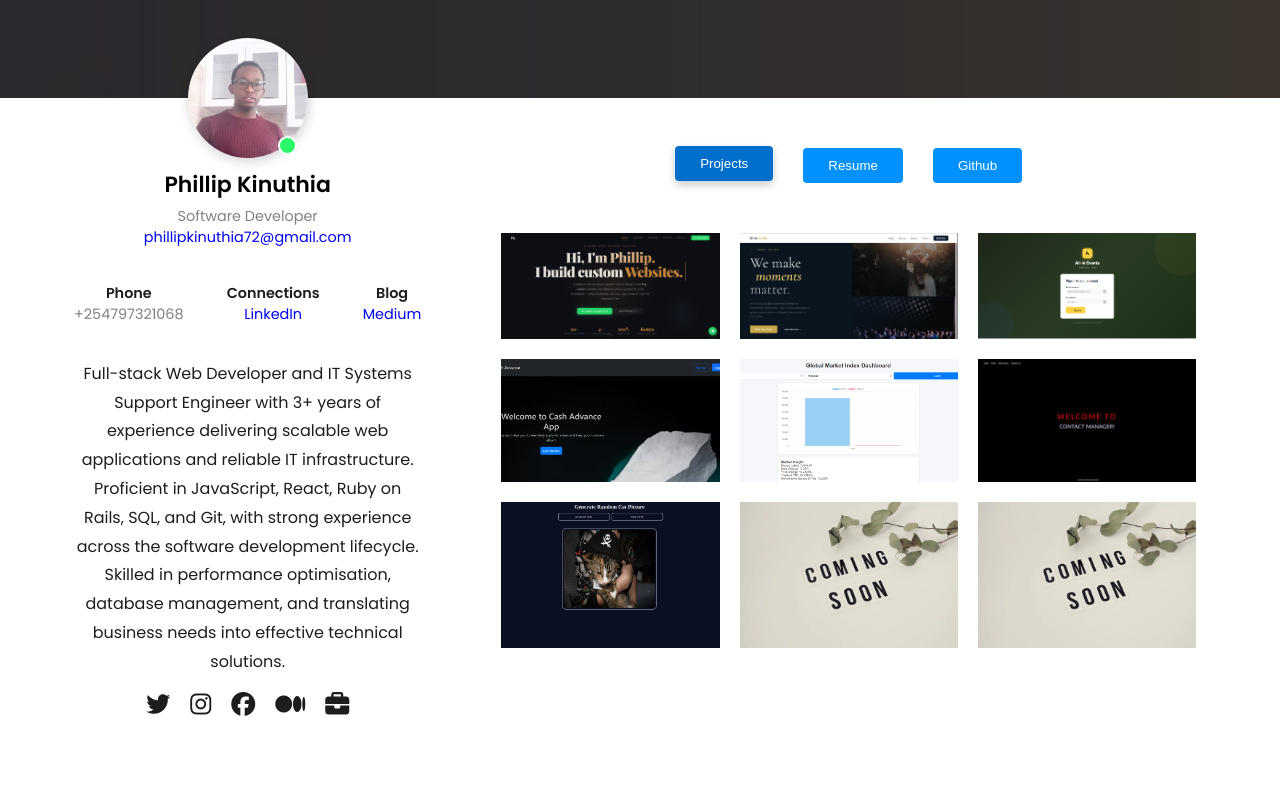
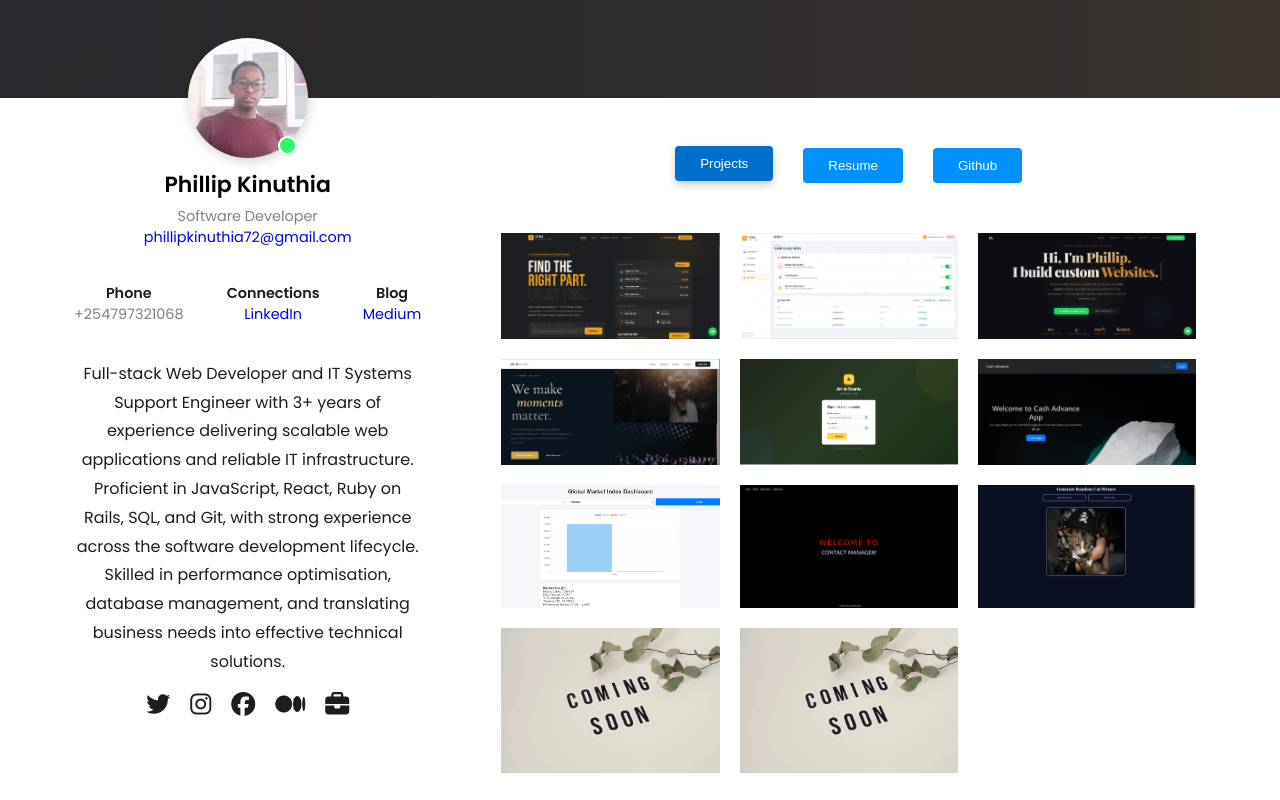
Before and after one commit to littlephillips/PhillipsPortfolio, a React (Create React App) app: page / in a window 1280 px wide. Built offline with nearby package versions, Linux system fonts and the light colour scheme.

Commit message:
added two projects to the portfolio

```diff
--- a/src/pages/Project/ProjectPage.js
+++ b/src/pages/Project/ProjectPage.js
@@ -2,7 +2,9 @@ import React from 'react';
 import '../../styles/project.css';
 
 const images = [
-  { src: '/assets/img/pk.png',            alt: 'Web Developer Portfolio', link: 'https://phillipkinuthiawebdevs.vercel.app/', name: 'Phillip Web Devs' },
+  { src: '/assets/img/estakaparts.png',        alt: 'estakaparts',      link: 'https://estakaparts.web.app/',    name: 'Estaka Parts' },
+  { src: '/assets/img/estakapart_crm.png',    alt: 'estakaparts_crm',  link: 'https://estaka-crm.web.app/', name: 'Estaka Parts CRM' },
+  { src: '/assets/img/pk.png',            alt: 'Web Developer Portfolio', link: 'https://phillipkinuthiawebdevs.vercel.app/', name: 'Phillip Agency' },
   { src: '/assets/img/allInvents.png',        alt: 'allInvents',      link: 'https://allineventsclient.web.app/',    name: 'AllInEvents' },
   { src: '/assets/img/allInvents_crm.png',    alt: 'allInvents_crm',  link: 'https://allinevents-6be19.web.app/crm', name: 'AllInEvents CRM' },
   { src: '/assets/img/cashdvance.png',        alt: 'cashdvance',      link: 'https://cash-advance-72.web.app',       name: 'Cash Advance' },
```
Also changed, not shown: public/assets/img/estakapart_crm.png (added), public/assets/img/estakaparts.png (added).
